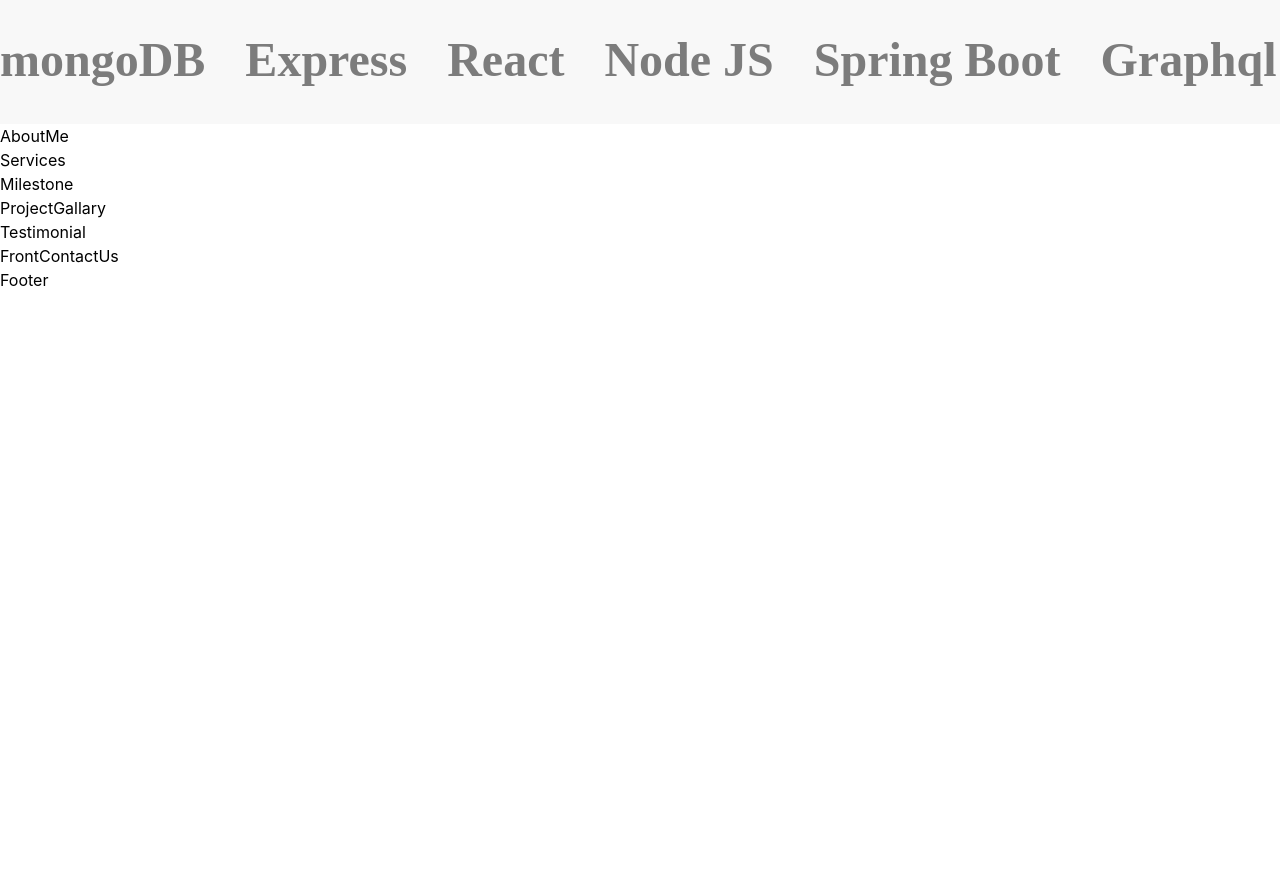
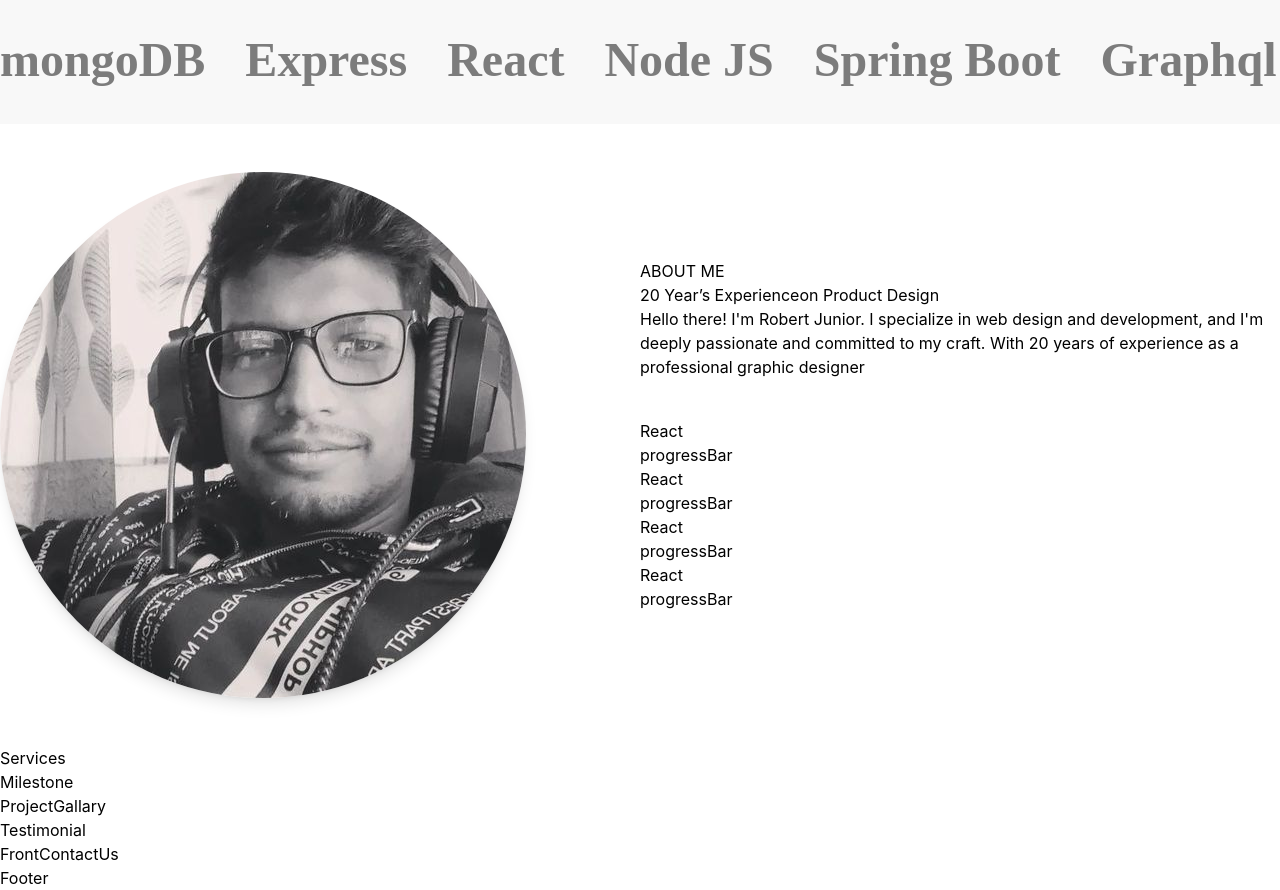
Before and after one commit to mohit838/Mohitul-Islam-Frontend, a React (Create React App) app in the folder client/: page / in a window 1280 px wide. Shown: the part 860-1750 px from the top of the page. Before the commit the page ends 1152 px from the top, so only its background shows below. Built offline with nearby package versions, Linux system fonts and the light colour scheme; a web font is replaced by a local one.

Commit message:
About me scratch

```diff
--- a/client/src/componets/layouts/front-layouts/AboutMe.jsx
+++ b/client/src/componets/layouts/front-layouts/AboutMe.jsx
@@ -1,9 +1,54 @@
-import React from 'react'
+import React from 'react';
 
 const AboutMe = () => {
   return (
-    <div>AboutMe</div>
-  )
-}
+    <section className='about-me-section'>
+      {/* About Me Image */}
+      <div className='about-me-image w-1/2'>
+        <img
+          src='/images/mohit.jpg'
+          alt='mohitul_islam'
+        />
+      </div>
 
-export default AboutMe
+      {/* About me info */}
+      <div className='about-me-info w-1/2'>
+        {/* Info section */}
+        <div className=''>
+          <span>ABOUT ME</span>
+          <h2>
+            <span>20 Year’s Experience</span>
+            on Product Design
+          </h2>
+          <p>
+            Hello there! I'm Robert Junior. I specialize in web design and
+            development, and I'm deeply passionate and committed to my craft.
+            With 20 years of experience as a professional graphic designer
+          </p>
+        </div>
+
+        {/* Progress bar */}
+        <div className=''>
+          <div>
+            <h3>React</h3>
+            progressBar
+          </div>
+          <div>
+            <h3>React</h3>
+            progressBar
+          </div>
+          <div>
+            <h3>React</h3>
+            progressBar
+          </div>
+          <div>
+            <h3>React</h3>
+            progressBar
+          </div>
+        </div>
+      </div>
+    </section>
+  );
+};
+
+export default AboutMe;
--- a/client/src/index.css
+++ b/client/src/index.css
@@ -41,7 +41,7 @@ ul {
 }
 
 section {
-  @apply py-10;
+  @apply py-12;
 }
 
 .disable-scrollbar::-webkit-scrollbar {
@@ -135,3 +135,22 @@ section {
 }
 
 /* Front Scroller Service Logo end*/
+
+/* About Me Start */
+.about-me-section {
+  @apply container mx-auto flex items-center justify-between;
+}
+
+.about-me-image {
+  @apply aspect-video flex items-center justify-start;
+}
+
+.about-me-image > img {
+  @apply rounded-full shadow-lg;
+}
+
+.about-me-info {
+  @apply flex flex-col items-start justify-between gap-10;
+}
+
+/* About Me End */
```
